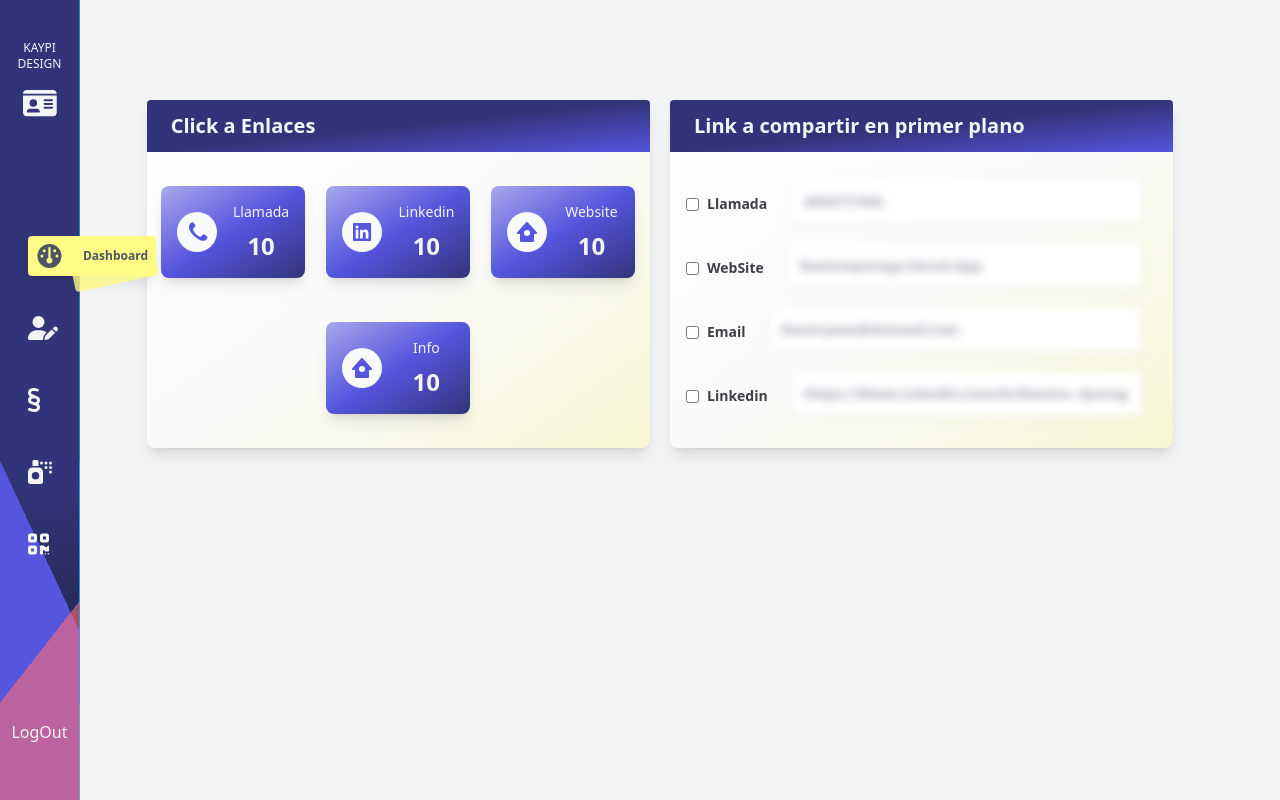
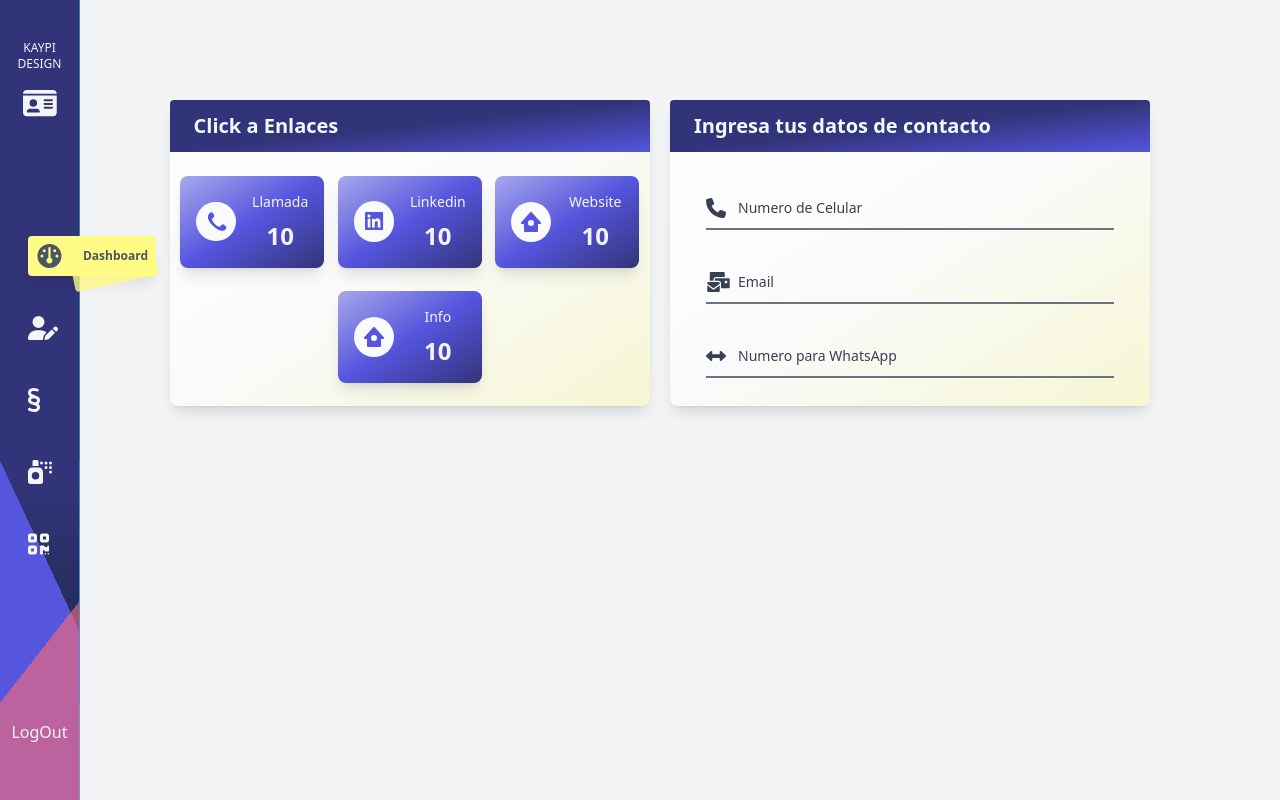
Before and after one commit to RamiroQuiro/kaypi, a Next.js app: page /dashboard in a window 1280 px wide. Built offline with nearby package versions, Linux system fonts and the light colour scheme; what tailwind-clip-path would draw is missing.

Commit message:
modificando link de botones cuadrados

```diff
--- a/src/Tarjeta1/component/BotonesCuadrados.jsx
+++ b/src/Tarjeta1/component/BotonesCuadrados.jsx
@@ -15,7 +15,7 @@ export default function BotonesCuadrados({
 fill:heroTarget.Color1
     }}
     href={"#"}
-    className="w-10 h-10 rounded-lg bg-neutral-50 p-2 shadow-md delay-200 animate-[aparecer_3s]">
+    className="w-10 h-10 rounded-lg bg-gray-100 p-2 shadow-md delay-200 animate-[aparecer_3s]">
     <svg
      style={{
         fill:heroTarget.Color1
--- a/src/Tarjeta1/component/BotonesLink.jsx
+++ b/src/Tarjeta1/component/BotonesLink.jsx
@@ -2,7 +2,7 @@ import React from "react";
 
 export default function BotonesLink({children}) {
   return (
-    <li className="flex  mx-auto gap-5 bg-gray-200 px-2 py-1 rounded shadow-md items-center justify-evenly ">
+    <li className="flex  mx-auto gap-5 cursor-pointer bg-gray-200 px-2 py-1 rounded shadow-md items-center justify-evenly ">
       <div className="w-6 h-6">
         <svg viewBox="0 0 24 24" fill="none" xmlns="http://www.w3.org/2000/svg">
           <g id="SVGRepo_bgCarrier" stroke-width="0"></g>
--- a/src/Tarjeta1/component/ContenedorLinks.jsx
+++ b/src/Tarjeta1/component/ContenedorLinks.jsx
@@ -3,7 +3,7 @@ import BotonesLink from './BotonesLink'
 
 export default function ContenedorLinks({links}) {
   return (
-    <ul className=" flex  flex-wrap lowercase tex rounded p-2 w-11/12  md:6/12  md:text md:font-semibold mx-auto  items-center justify-between gap-3  font-thin  text-left py-2">
+    <ul className=" flex  flex-wrap lowercase tex rounded p-2 w-11/12  md:6/12  md:text md:font-semibold mx-auto  items-center justify-between gap-y-4  font-thin  text-left py-2">
 
     {
         links?.map((link)=>(
--- a/src/app/dashboard/DashboardHome.jsx
+++ b/src/app/dashboard/DashboardHome.jsx
@@ -14,7 +14,7 @@ export default function DashboardHome() {
         <BackgroundDorm>
           <CabeceraContenedor>
             <h2 className="text-blueGray-700 md:text-xl font-bold">
-              Link a compartir en primer plano
+              Ingresa tus datos de contacto
             </h2>
           </CabeceraContenedor>
           <div className="flex-auto md:px-4 lg:px-4  pt-0">
--- a/src/app/dashboard/DatosPersonales/InputFormularioDatos.jsx
+++ b/src/app/dashboard/DatosPersonales/InputFormularioDatos.jsx
@@ -1,36 +1,24 @@
-import React from "react";
+
+import { FontAwesomeIcon } from "@fortawesome/react-fontawesome";
 
 export default function InputFormularioDatos({
   value,
   children,
   type,
   name,
-  placeholder,
   onChange,
-  label,
+  faIcon,
 }) {
   return (
-    <div
-      className={`w-full  px-4 ${
-        label && "peer-checked:blur-0 w-full blur-sm duration-200"
-      } `}
-    >
-      <div className="relative w-full mb-3">
-        <label
-          className="block uppercase text-blueGray-600 text-xs font-bold mb-2"
-          htmlFor={name}
-        >
-          {children}
-        </label>
-        <input
-          value={value}
-          name={name}
-          onChange={onChange}
-          type={type}
-          className={`${name=='email'&& "lowercase"} border-0 px-3 py-3 font-semibold capitalize placeholder-blueGray-300 text-blueGray-600 bg-white rounded text-sm shadow focus:outline-none focus:ring w-full ease-linear transition-all duration-150`}
-          placeholder={placeholder}
-        />
-      </div>
-    </div>
+
+    <div className="flex flex-col  items-start justify-between w-full relative my-2">
+
+
+       <input
+       onChange={onChange}
+       type={type} name={name} id={name}   value={value} required   className="peer w-full py-3 pl-8 bg-transparent shadow-none border-0 border-b-2 text-gray-700 border-gray-500 outline-none focus:outline-none relative z-10" />
+       <FontAwesomeIcon icon={faIcon} className="text-gray-700 absolute left-0 bottom-3 h-2/5" />
+       <label htmlFor="email" className=" peer-focus:bg-primary-100 peer-focus:text-gray-50 text-sm peer-focus:p-1 peer-focus:rounded-sm peer-focus:-translate-y-8 peer-valid:bg-primary-100 peer-valid:text-gray-50  peer-valid:p-1 peer-valid:rounded-sm peer-valid:text-xs peer-focus:text-xs peer-valid:-translate-y-8 duration-500 text-gray-700 absolute left-0 bottom-3 pl-8 ">{children}</label>
+     </div>
   );
 }
--- a/src/app/dashboard/componentes/FormularioPrimerosLink.jsx
+++ b/src/app/dashboard/componentes/FormularioPrimerosLink.jsx
@@ -1,5 +1,6 @@
-"use client"
+"use client";
 import React, { useState } from "react";
+import { faArrowsAltH, faMailBulk, faPhone, faUser } from "@fortawesome/free-solid-svg-icons";
 import InputFormularioDatos from "../DatosPersonales/InputFormularioDatos";
 
 export default function FormularioPrimerosLink({ dataUser }) {
@@ -11,88 +12,58 @@ export default function FormularioPrimerosLink({ dataUser }) {
 
   const handleSubmit = async (e) => {
     e.preventDefault();
+  };
 
-  };
+  const links = [
+    {
+      id: 1,
+      name: "llamada",
+      valor: 3856771992,
+      faicon: faPhone,
+      number:"number",
+      children:"Numero de Celular"
+    },
+    {
+      id: 2,
+      name: "email",
+      valor: "ramiryexe@homail.com",
+      faicon: faMailBulk,
+      type:"email",
+      children:"Email"
+    },
+    {
+      id: 3,
+      name: "whatsapp",
+      valor: 3856771992,
+      faicon: faArrowsAltH,
+      type:"numero",
+      children:"Numero para WhatsApp"
+    },
+  ];
 
   return (
     <form
       onSubmit={handleSubmit}
       className="py-5 flex flex-col item-centar justify-between"
     >
-      <div className="flex md:flex-row flex-wrap flex-col items-center justify-evenly md:text-center">
-        <div className="flex  md:w-full items-center justify-center">
-          <input type="checkbox" name="llamada" id="llamada" className="peer" />
-          <label
-            htmlFor="llamada"
-            className="cursor-pointer font-semibold text-sm mx-2"
+      <div className="flex md:flex-row px-5 flex-wrap flex-col items-center justify-evenly md:text-center">
+        <div className="flex flex-col  w-full gap-y-2 items-center justify-center">
+
+      {
+        links?.map((link)=>(
+          <InputFormularioDatos
+          key={link.id}
+            value={formEntry?.[link.name]}
+            onChange={handleChange}
+            name={link.name}
+            faIcon={link.faicon}
+            type={link.type}
           >
-            Llamada
-          </label>
-          <InputFormularioDatos
-           value={formEntry?.llamada}
-            onChange={handleChange}
-            label={true}
-            name={"llamada"}
-            placeholder={"3856771992"}
-          ></InputFormularioDatos>
-        </div>
-        <div className="flex md:w-full items-center justify-center">
-          <input
-            type="checkbox"
-            name="website"
-            id="website"
-            className="peer "
-          />
-          <label
-            htmlFor="website"
-            className="cursor-pointer font-semibold text-sm mx-2"
-          >
-            WebSite
-          </label>
-          <InputFormularioDatos
-               value={formEntry?.website}
-            onChange={handleChange}
-            label={true}
-            name={"website"}
-            placeholder={"ramiroquiroga.vercel.app"}
-          ></InputFormularioDatos>
-        </div>
-        <div className="flex md:w-full  items-center justify-center">
-          <input type="checkbox" name="mail" id="mail" className="peer" />
-          <label
-            htmlFor="mail"
-            className="cursor-pointer font-semibold text-sm mx-2"
-          >
-            Email
-          </label>
-          <InputFormularioDatos
-               value={formEntry?.mail}
-            onChange={handleChange}
-            label={true}
-            name={"mail"}
-            placeholder={"ramiryexe@hotmail.com"}
-          ></InputFormularioDatos>
-        </div>
-        <div className="flex md:w-full items-center justify-center">
-          <input
-            type="checkbox"
-            name="linkedin"
-            id="linkedin"
-            className="peer"
-          />
-          <label
-            htmlFor="linkedin"
-            className="cursor-pointer font-semibold text-sm mx-2"
-          >
-            Linkedin
-          </label>
-          <InputFormularioDatos
-               value={formEntry?.linkedin}
-            onChange={handleChange}
-            label={true}
-            name={"linkedin"}
-            placeholder={"https://www.linkedin.com/in/ramiro--quiroga/"}
-          ></InputFormularioDatos>
+            {link.children}
+          </InputFormularioDatos>
+
+        ))
+      }
         </div>
       </div>
       {/* <ButtonGuardar /> */}
```
Also changed, not shown: src/context/datosUser/contextoDatosUser.js (added).
